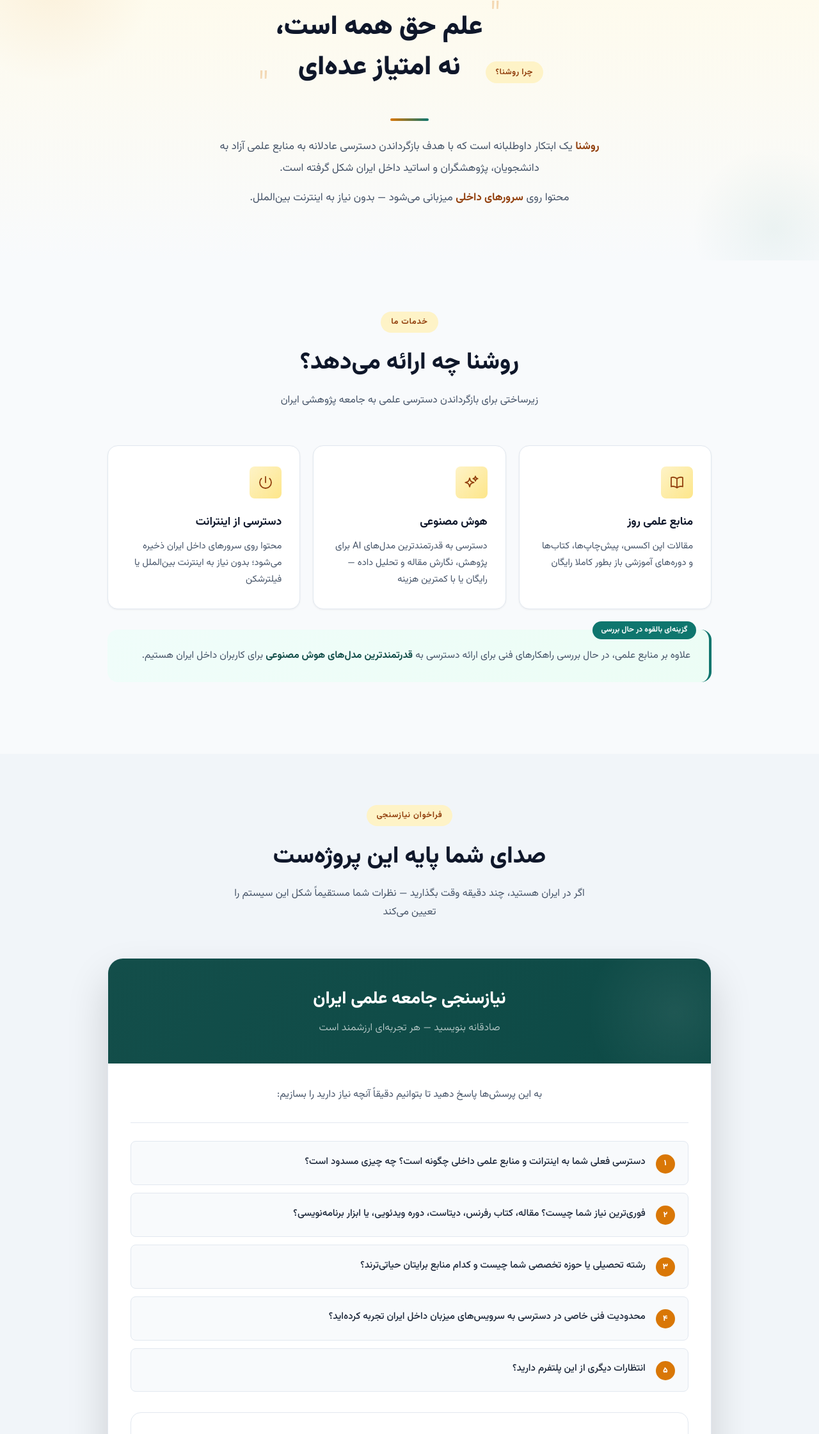
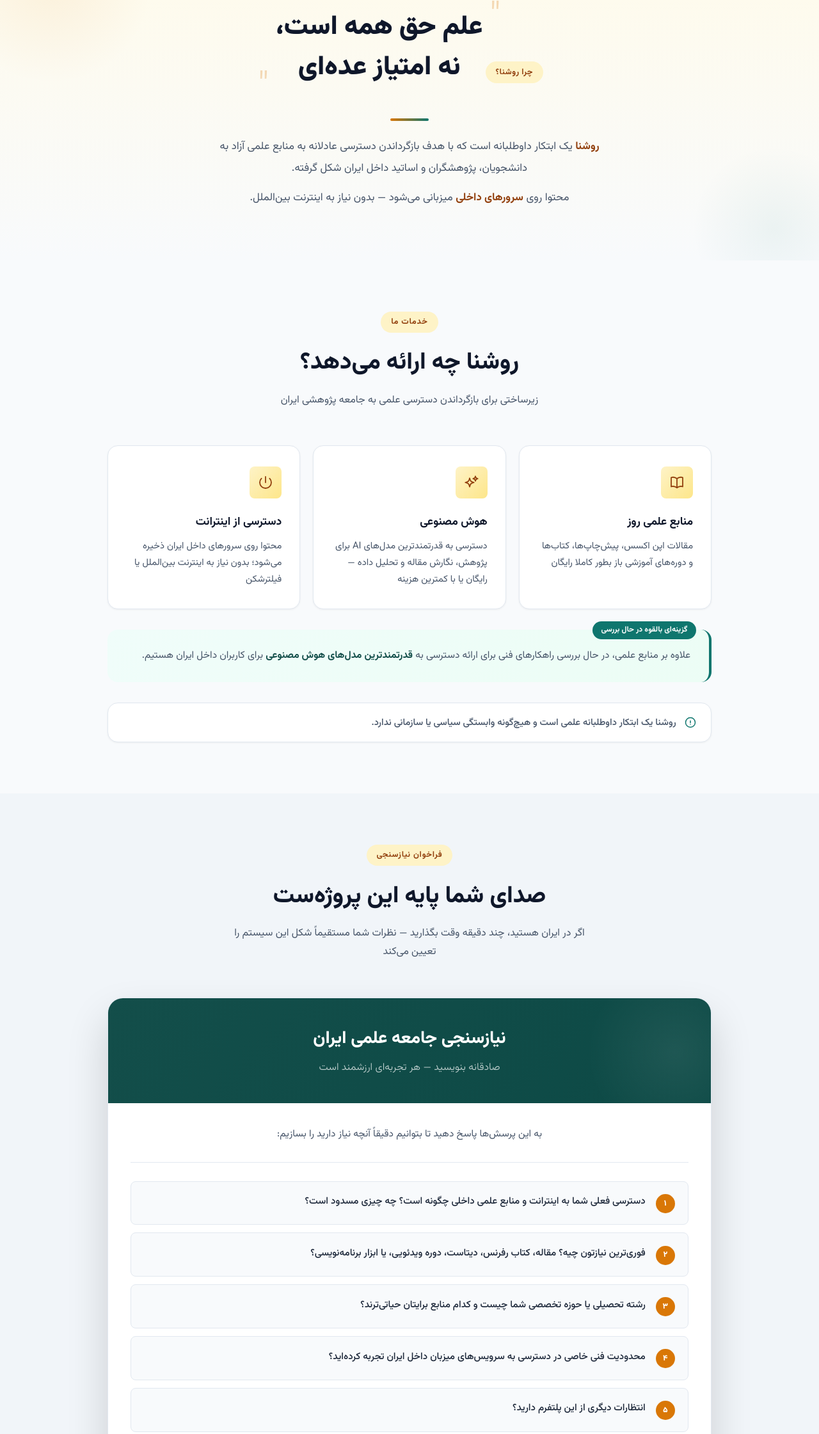
Before and after one commit to kianooshhosseini/roshana, a plain HTML site: page index.html in a window 1280 px wide. Shown: the part 921-3162 px from the top of the page at 64% size. Drawn offline with Linux system fonts and the light colour scheme; grey boxes are pictures that could not be loaded.

Commit message:
Add inline disclaimer to index.html
Added an inline disclaimer section with relevant information.

```diff
--- a/index.html
+++ b/index.html
@@ -105,6 +105,11 @@ section{padding:5rem 0}
 .highlight-box p{color:var(--slate);font-size:.97rem;line-height:1.8}
 .highlight-box strong{color:var(--teal-dark)}
 
+/* DISCLAIMER INLINE */
+.inline-disclaimer{display:flex;align-items:center;gap:.75rem;margin-top:1.5rem;padding:1.1rem 1.4rem;background:#fff;border:1px solid var(--border);border-radius:var(--radius);box-shadow:var(--shadow-xs)}
+.inline-disclaimer svg{width:20px;height:20px;color:var(--teal);flex-shrink:0}
+.inline-disclaimer p{color:var(--slate);font-size:.92rem;font-weight:500;line-height:1.7}
+
 /* SURVEY */
 .survey-wrap{background:var(--surface);border-radius:var(--radius-lg);box-shadow:var(--shadow-xl);overflow:hidden;border:1px solid var(--border)}
 .survey-head{background:linear-gradient(135deg,var(--teal-dark) 0%,#0d4a46 100%);padding:2.5rem 2rem;text-align:center;position:relative;overflow:hidden}
@@ -161,6 +166,7 @@ footer{background:var(--ink);color:var(--muted);padding:3.5rem 0 2rem;text-align
 .footer-logo{font-size:1.6rem;font-weight:900;color:#fff;margin-bottom:.3rem}
 .footer-tag{font-size:.88rem;color:#475569;margin-bottom:1.6rem}
 .footer-line{width:50px;height:3px;border-radius:2px;margin:1.5rem auto;background:linear-gradient(90deg,var(--amber),var(--teal))}
+.footer-credit{font-size:.82rem;color:#64748b;margin-bottom:.3rem}
 footer small{display:block;margin-top:.5rem;font-size:.8rem;opacity:.6}
 
 @media(max-width:640px){
@@ -172,6 +178,8 @@ footer small{display:block;margin-top:.5rem;font-size:.8rem;opacity:.6}
   .why-quote::before,.why-quote::after{font-size:2.5rem}
   .why-quote::before{right:-12px}
   .why-quote::after{left:-12px}
+  .inline-disclaimer{padding:1rem}
+  .inline-disclaimer p{font-size:.85rem}
 }
 </style>
 </head>
@@ -211,7 +219,7 @@ footer small{display:block;margin-top:.5rem;font-size:.8rem;opacity:.6}
     <div class="why-quote">علم حق همه است،<br>نه امتیاز عده‌ای</div>
     <div class="why-divider"></div>
     <div class="why-body">
-      <p><strong>روشنا</strong> یک ابتکار داوطلبانه است که با هدف بازگرداندن دسترسی عادلانه به منابع علمی آزاد به دانشجویان، پژوهشگران و اساتید داخل ایران شکل گرفته است.</p>
+      <p><strong>روشنا</strong> یک ابتکار داوطلبانه است که با هدف بازگرداندن دسترسی عادلانه به منابع علمی آزاد به دانشجویان، پژوهشگران و اساتید داخل ایران شکل گرفته.</p>
       <p style="margin-top:.8rem">محتوا روی <strong>سرورهای داخلی</strong> میزبانی می‌شود — بدون نیاز به اینترنت بین‌الملل.</p>
     </div>
   </div>
@@ -256,6 +264,11 @@ footer small{display:block;margin-top:.5rem;font-size:.8rem;opacity:.6}
       <span class="highlight-label">گزینه‌ای بالقوه در حال بررسی</span>
       <p>علاوه بر منابع علمی، در حال بررسی راهکارهای فنی برای ارائه دسترسی به <strong>قدرتمندترین مدل‌های هوش مصنوعی</strong> برای کاربران داخل ایران هستیم.</p>
     </div>
+
+    <div class="inline-disclaimer reveal">
+      <svg fill="none" stroke="currentColor" viewBox="0 0 24 24" stroke-width="1.8"><path stroke-linecap="round" stroke-linejoin="round" d="M12 9v3.75m9-.75a9 9 0 1 1-18 0 9 9 0 0 1 18 0Zm-9 3.75h.008v.008H12v-.008Z"/></svg>
+      <p>روشنا یک ابتکار داوطلبانه علمی است و هیچ‌گونه وابستگی سیاسی یا سازمانی ندارد.</p>
+    </div>
   </div>
 </section>
 
@@ -277,7 +290,7 @@ footer small{display:block;margin-top:.5rem;font-size:.8rem;opacity:.6}
         <p class="survey-intro">به این پرسش‌ها پاسخ دهید تا بتوانیم دقیقاً آنچه نیاز دارید را بسازیم:</p>
         <ul class="questions-list">
           <li><span class="q-num">۱</span>دسترسی فعلی شما به اینترانت و منابع علمی داخلی چگونه است؟ چه چیزی مسدود است؟</li>
-          <li><span class="q-num">۲</span>فوری‌ترین نیاز شما چیست؟ مقاله، کتاب رفرنس، دیتاست، دوره ویدئویی، یا ابزار برنامه‌نویسی؟</li>
+          <li><span class="q-num">۲</span>فوری‌ترین نیازتون چیه؟ مقاله، کتاب رفرنس، دیتاست، دوره ویدئویی، یا ابزار برنامه‌نویسی؟</li>
           <li><span class="q-num">۳</span>رشته تحصیلی یا حوزه تخصصی شما چیست و کدام منابع برایتان حیاتی‌ترند؟</li>
           <li><span class="q-num">۴</span>محدودیت فنی خاصی در دسترسی به سرویس‌های میزبان داخل ایران تجربه کرده‌اید؟</li>
           <li><span class="q-num">۵</span>انتظارات دیگری از این پلتفرم دارید؟</li>
@@ -380,7 +393,7 @@ footer small{display:block;margin-top:.5rem;font-size:.8rem;opacity:.6}
     <div class="footer-tag">علم بدون مرز، دانش بدون محدودیت</div>
     <div class="footer-line"></div>
     <p style="font-size:.88rem">Roshana Project © 2026</p>
-    <small>ساخته شده با ❤️ برای جامعه علمی ایران</small>
+    <p class="footer-credit">ساخته شده با ❤️ توسط کیانوش حسینی برای جامعه علمی ایران</p>
   </div>
 </footer>
 
```
